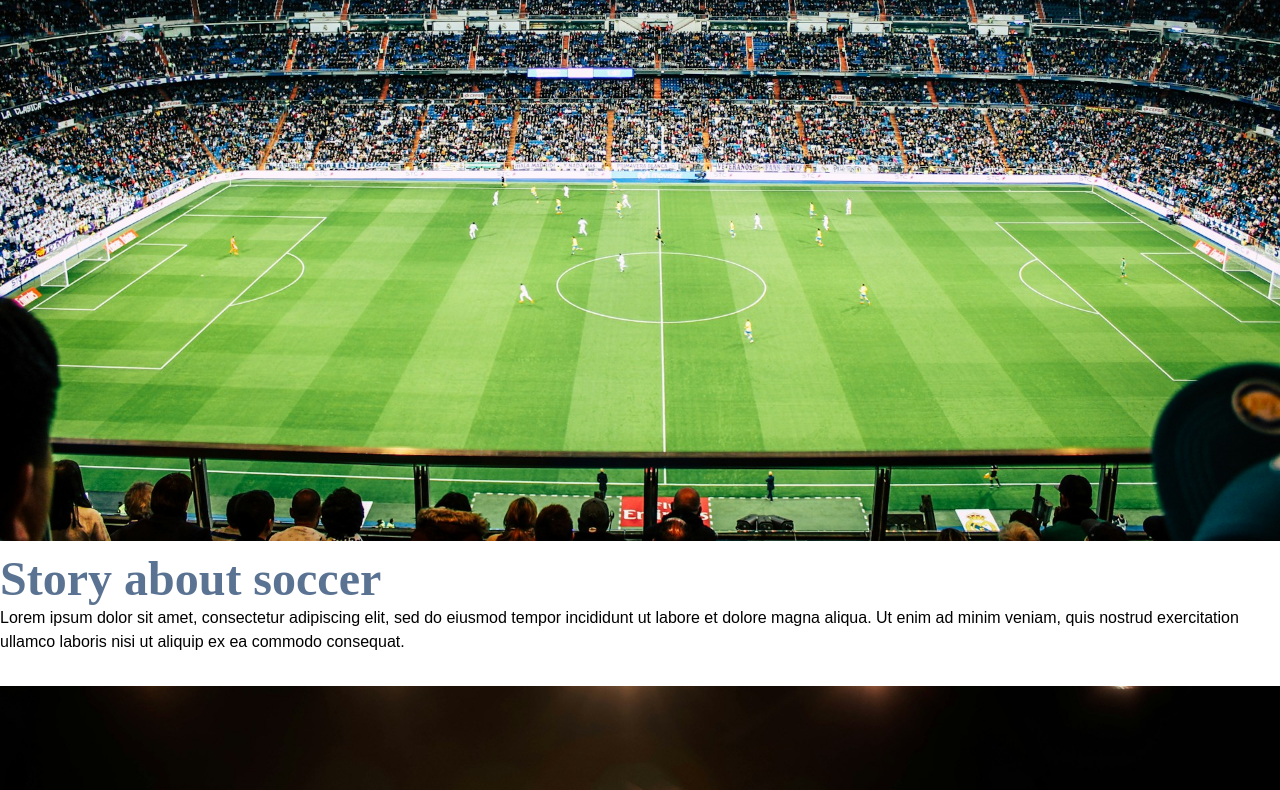
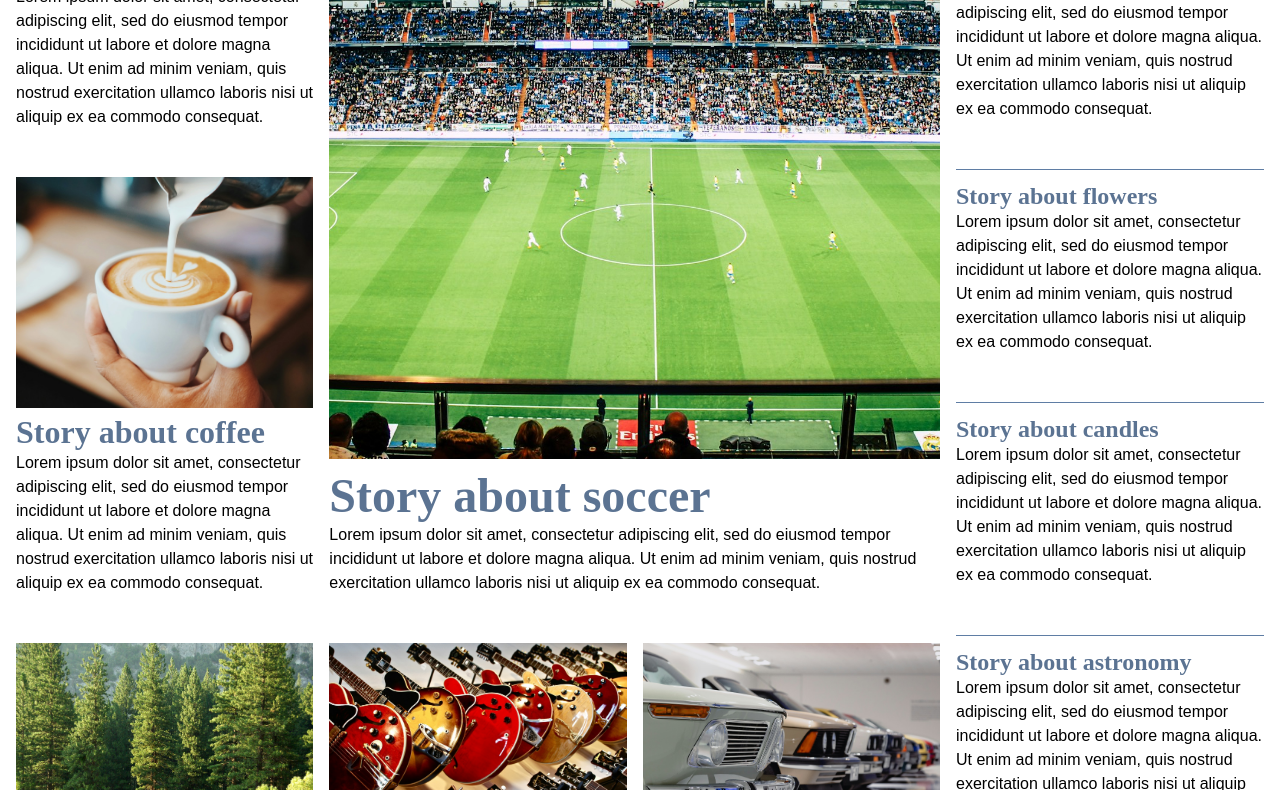
Before and after one commit to caseymunoz/caseymunoz.github.io, a plain HTML site: page grc339/digital-magazine/index.html in a window 1280 px wide. Shown: the part 475-1265 px from the top of the page. Drawn offline with Linux system fonts and the light colour scheme.

Commit message:
Update style.css

```diff
--- a/grc339/digital-magazine/style.css
+++ b/grc339/digital-magazine/style.css
@@ -7,7 +7,8 @@ img {
     display: block;
 }
 
-div.container {
+div.container,
+div.home-container {
     max-width: 40em;
     margin: auto;
 }
@@ -48,19 +49,19 @@ nav a {
     font-size: 1.25em;
 }
 
+nav ul {
+    list-style: none;
+}
+
+ul li{
+    margin-bottom: .5em;
+}
+
 p {
     font-family: sans-serif;
     color: rgb(0, 0, 0);
     margin: 0em .5em 2em .5em;
     line-height: 1.5;
-}
-
-nav ul{
-    list-style: none;
-}
-
-ul li{
-    margin-bottom: .5em;
 }
 
 header {
@@ -118,30 +119,129 @@ footer p {
     margin: 0em;
 }
 
-@media screen and (min-width: 40em) {
-	nav ul li {
-		display:inline;
-        margin-right: 1em;
-	}
+@media only screen and (min-width: 40em) {
+
+    header {
+        padding: 0em;
+        margin-bottom: 1em;
+    }
 
     figcaption {
-        margin:.5em 0em 1em 0em;
+        margin: .5em 0em 1em 0em;
     }
 
     h2 {
-        margin:.2em 0em 0em 0em;
+        margin: .2em 0em 0em 0em;
     }
 
     p {
         margin: 0 0 2em 0;
     }
 
-    header {
-        padding: 0em;
-        margin-bottom: 1em;
-    }
-
     .tertiary-teaser {
         margin: 0em;
     }
+
+    nav ul li {
+		display: inline;
+        margin-right: 1em;
+	}
+
 }
+
+@media only screen and (min-width: 60em) {
+
+    div.home-container {
+        max-width: 80em;
+        padding: 0 1em;
+        display: grid;
+        grid-template-columns: 3fr 1fr;
+        grid-gap: 1em;
+    }
+
+    div.container {
+        max-width: 60em;
+        padding: 0 1em;
+        display: grid;
+        grid-template-columns: 3fr 1fr;
+        grid-gap: 1em;
+    }
+
+    header,
+    footer {
+        grid-column: 1/3;
+    }
+
+    div.home-container main {
+        display: grid;
+        grid-template-columns: repeat(3, 1fr);
+        grid-gap: 1em;
+    }
+
+    div.home-container aside {
+        background: none;
+        padding: 0;
+        margin-top: 0;
+    }
+
+    div.container aside {
+        margin-top: 0;
+    }
+
+    section.mainstory-teaser {
+        grid-column: 2/4;
+        grid-row: 1/3;
+        display: flex;
+    }
+
+    section.mainstory-teaser a {
+        flex: 1 0 12em;
+        display: flex;
+        flex-direction: column;
+    }
+
+    section.mainstory-teaser a figure {
+        flex: 1 0 12em;
+        display: flex;
+    }
+
+    section.mainstory-teaser a figure img {
+        object-fit: cover;
+    }
+
+    section.mainstory-teaser a h2 {
+        flex: 0 0 1em;
+    }
+
+    section.mainstory-teaser a p {
+        flex: 0 0 4em;
+    }
+
+    section.secondary-teaser {
+        display: flex;
+    }
+
+    section.secondary-teaser a {
+        flex: 1 0 12em;
+        display: flex;
+        flex-direction: column;
+    }
+
+    section.secondary-teaser a figure {
+        flex: 1 0 12em;
+        display: flex;
+    }
+
+    section.secondary-teaser a figure img {
+        object-fit: cover;
+    }
+
+    section.secondary-teaser a h2 {
+        flex: 0 0 1em;
+    }
+
+    section.secondary-teaser a p {
+        flex: 0 0 4em;
+    }
+
+}
```
